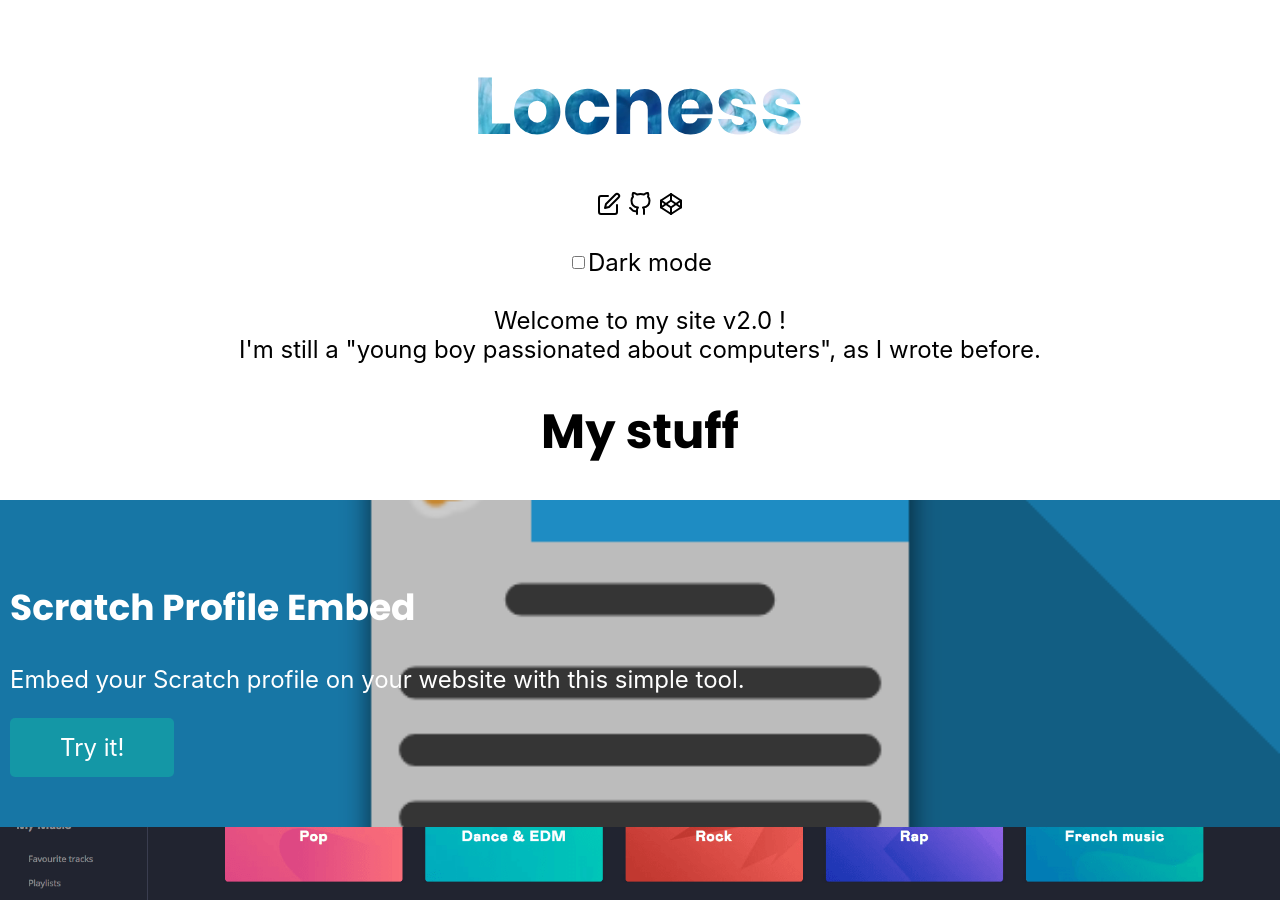
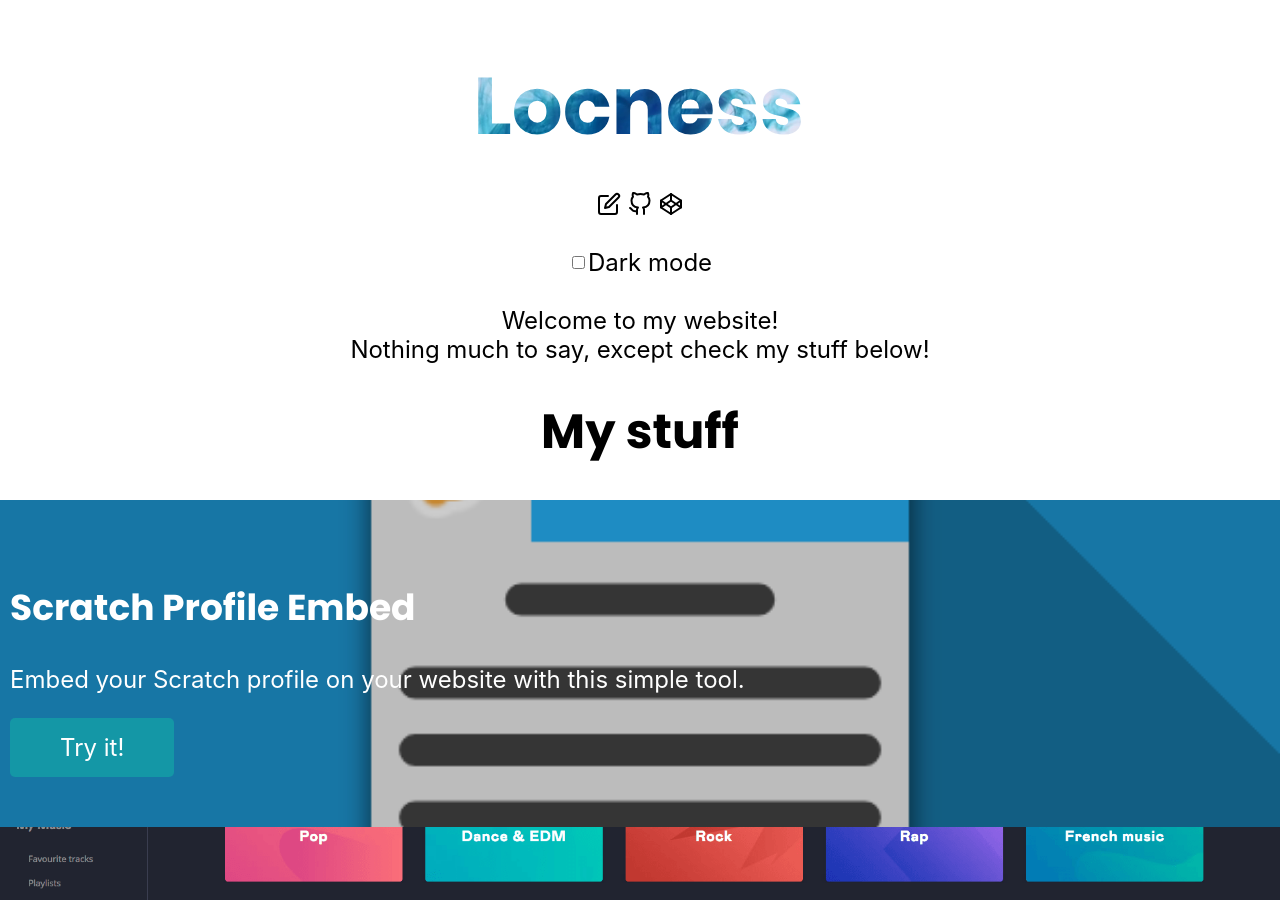
Before and after one commit to moeenio/locness3.github.io, a Jekyll site: the page built from index.html, in a window 1280 px wide and 900 px high. Built offline with Jekyll 4.4.1, drawn with Linux system fonts in a browser that asks for light colours; some web fonts are replaced.

Commit message:
Update intro

```diff
--- a/_config.yml
+++ b/_config.yml
@@ -12,6 +12,6 @@
     title: Uploads
     output: true
 intro: |
-  Welcome to my site v2.0 !<br>
-  I'm still a "young boy passionated about computers", as I wrote before.<br>
+  Welcome to my website!<br>
+  Nothing much to say, except check my stuff below!
 theme: jekyll-theme-cayman
```
